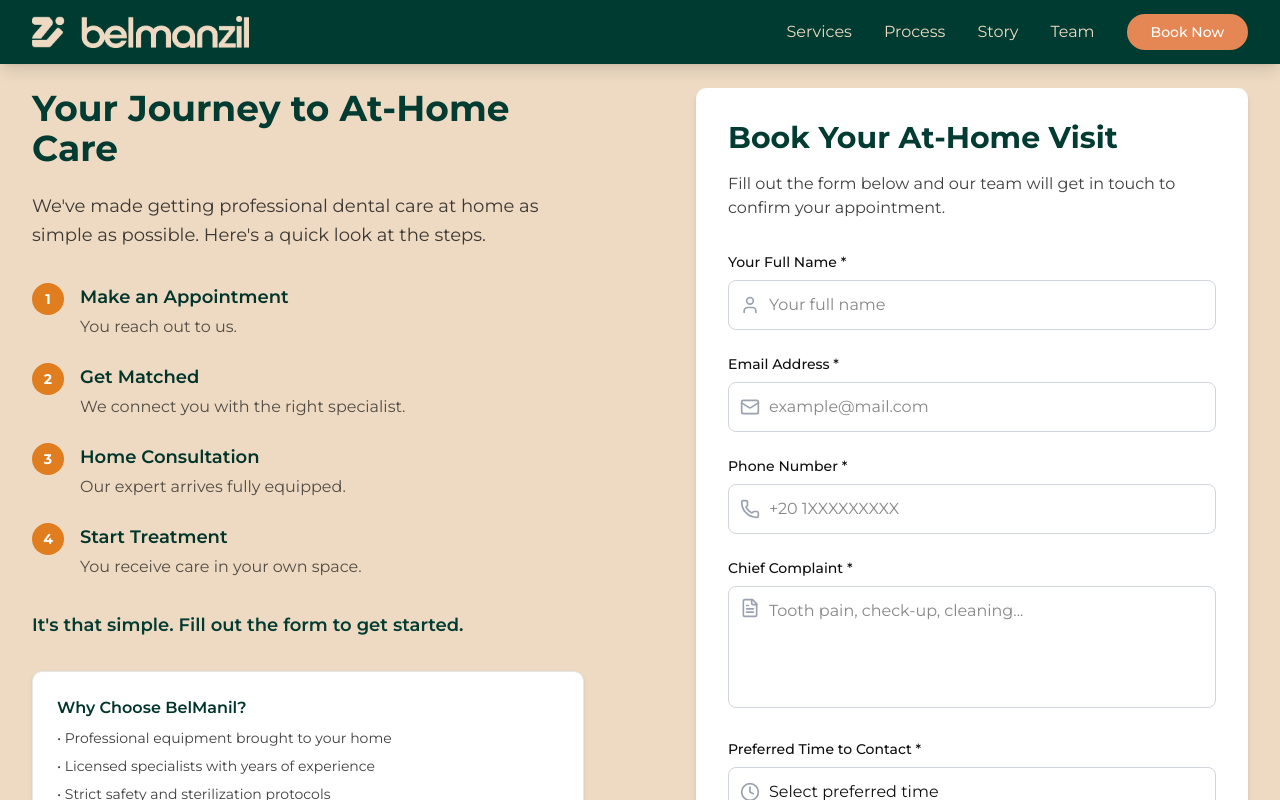
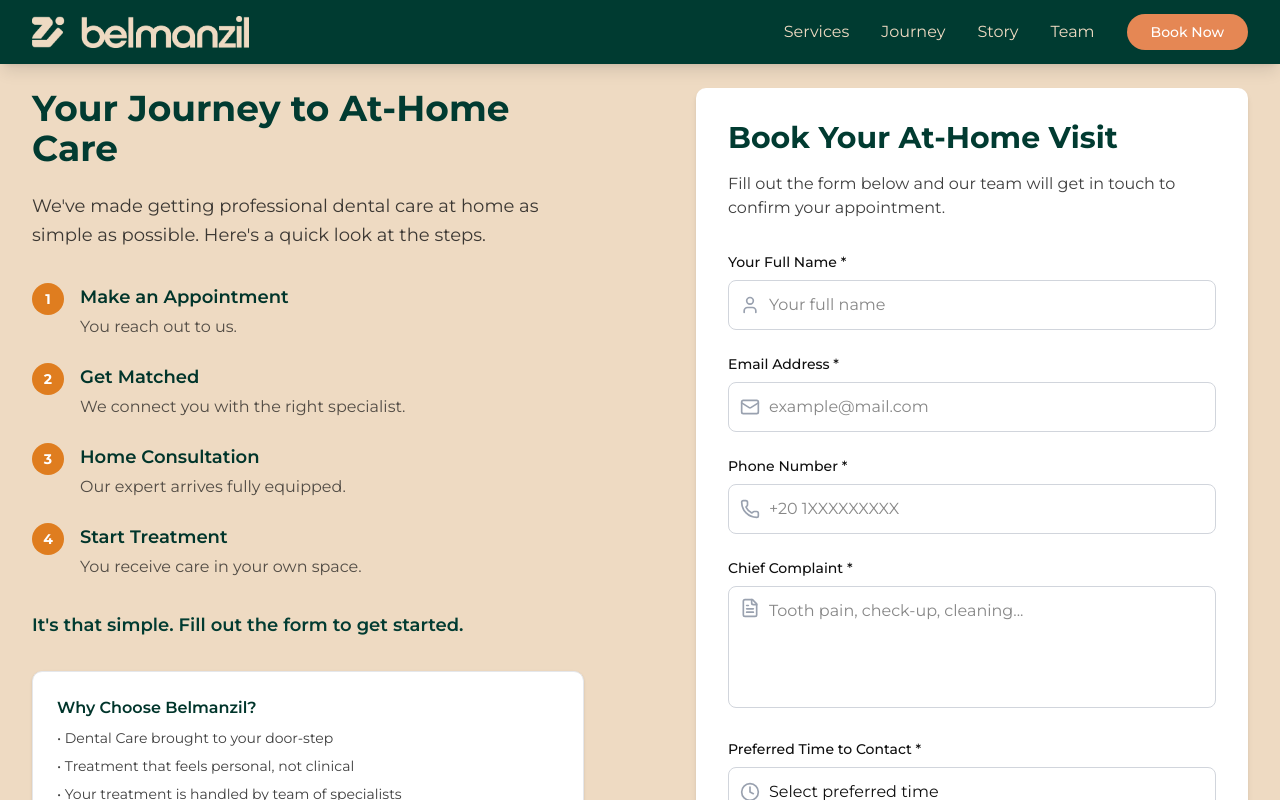
Before and after one commit to sanctor47/belmanzil_site_001, a Next.js app: page /booking in a window 1280 px wide. Shown: the top 800 px of the page. Built offline with nearby package versions, Linux system fonts and the light colour scheme.

Commit message:
feat: update content and improve messaging on booking and services sections for clarity and engagement

```diff
--- a/src/app/booking/page.tsx
+++ b/src/app/booking/page.tsx
@@ -70,11 +70,11 @@ export default function BookNowPage() {
 
                         {/* Additional reassurance */}
                         <div className="mt-8 p-6 bg-white rounded-lg shadow-sm border border-gray-200">
-                            <h4 className="font-semibold text-deep-teal mb-2">Why Choose BelManil?</h4>
+                            <h4 className="font-semibold text-deep-teal mb-2">Why Choose Belmanzil?</h4>
                             <ul className="space-y-2 text-sm text-smoky-black/80">
-                                <li>• Professional equipment brought to your home</li>
-                                <li>• Licensed specialists with years of experience</li>
-                                <li>• Strict safety and sterilization protocols</li>
+                                <li>• Dental Care brought to your door-step</li>
+                                <li>• Treatment that feels personal, not clinical</li>
+                                <li>• Your treatment is handled by team of specialists</li>
                                 <li>• Convenient scheduling that fits your lifestyle</li>
                             </ul>
                         </div>
--- a/src/components/navbar.tsx
+++ b/src/components/navbar.tsx
@@ -29,10 +29,10 @@ export function Navigation() {
   }, [])
 
   const navItems = [
-    { label: dict.servicesNavItem, href: "#services", homeOnly: true },
-    { label: dict.processNavItem, href: "#process", homeOnly: true },
-    { label: dict.storyNavItem, href: "/story", homeOnly: false },
-    { label: dict.teamNavItem, href: "/team", homeOnly: false },
+    { label: "Services", href: "#services", homeOnly: true },
+    { label: "Journey", href: "#process", homeOnly: true },
+    { label: "Story", href: "/story", homeOnly: false },
+    { label: "Team", href: "/team", homeOnly: false },
   ]
 
   return (
--- a/src/components/services-slider-section.tsx
+++ b/src/components/services-slider-section.tsx
@@ -29,9 +29,12 @@ export default function ServicesSlider() {
                 {/* Header */}
                 <div className="text-center mb-12">
                     <h2 className="text-3xl sm:text-4xl lg:text-5xl font-bold text-[#003b31] mb-6">Comprehensive Dental Care, Delivered</h2>
-                    <p className="text-lg text-[#0f0f0f] max-w-3xl mx-auto">
+                    {/* <p className="text-lg text-[#0f0f0f] max-w-3xl mx-auto">
                         We provide a full range of dental services, all in the comfort of your home. Every treatment is
                         personalized, delivered using portable technology, and handled by specialists.
+                    </p> */}
+                    <p className="text-lg text-[#0f0f0f] max-w-3xl mx-auto">
+                        Experience the full spectrum of dental care—tailored entirely to you. Our specialists deliver the treatment you need, when and where you need it—right in the comfort of your home.
                     </p>
                 </div>
 
```
